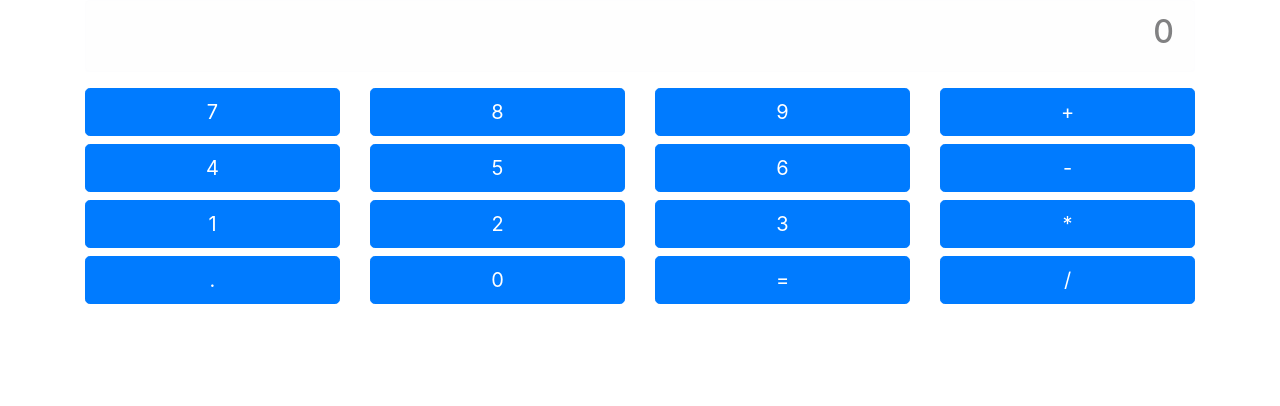
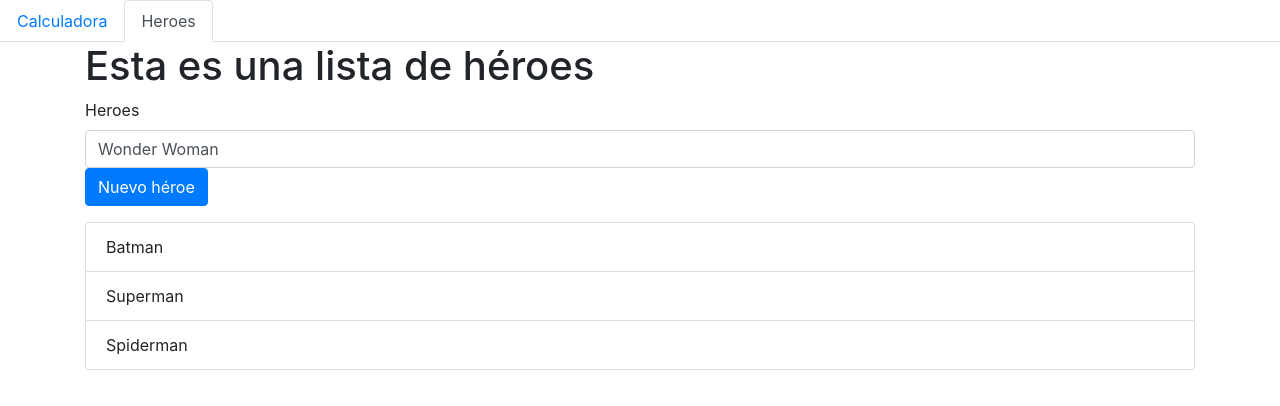
Before and after one commit to rojaldo/javascripters, a React (Create React App) app: page / in a window 1280 px wide. Shown: the top 406 px of the page. Built offline with nearby package versions, Linux system fonts and the light colour scheme.

Commit message:
Component heroes added

```diff
--- a/src/App.js
+++ b/src/App.js
@@ -1,8 +1,19 @@
-import {Calculator} from './components/calculator/calculator'
+import { Calculator } from './components/calculator/calculator';
+import { Heroes } from './components/heroes/heroes';
+import Tabs from 'react-bootstrap/Tabs';
+import Tab from 'react-bootstrap/Tab';
 
 function App() {
   return (
-    <Calculator></Calculator>
+    <Tabs defaultActiveKey="heroes" id="uncontrolled-tab-example">
+      <Tab eventKey="calculator" title="Calculadora">
+        <Calculator></Calculator>
+      </Tab>
+      <Tab eventKey="heroes" title="Heroes">
+        <Heroes></Heroes>
+      </Tab>
+    </Tabs>
+
   );
 }
 
--- /dev/null
+++ b/src/components/heroes/heroes.js
@@ -0,0 +1,41 @@
+import React, { Component } from 'react';
+import './heroes.css';
+
+export class Heroes extends Component {
+    constructor(props) {
+        super(props);
+        this.state = {nuevoHeroe: "Wonder Woman", heroes: ["Batman", "Superman", "Spiderman"]};
+    }
+
+    handleChange(event){
+        this.setState({nuevoHeroe: event.target.value})
+    }
+
+    handleClick(){
+        const temp = [...this.state.heroes, this.state.nuevoHeroe];
+        this.setState({heroes: temp});
+    }
+
+    render() {
+        const listHeroes = this.state.heroes.map((hero, index) => <li className="list-group-item" key={index} id={'hero-li-' + index}>{hero}</li>);
+        console.log(listHeroes);
+        return (
+            <div className="container">
+                <h1>Esta es una lista de héroes</h1>
+                <div className="form-group">
+                    <label for="">Heroes</label>
+                    <input type="text"
+                        className="form-control" name="" id="" aria-describedby="helpId" placeholder=""
+                        value={this.state.nuevoHeroe} onChange={(event)=>this.handleChange(event)}/>
+                    <button type="button" class="btn btn-primary" onClick={()=>this.handleClick()}>Nuevo héroe</button>
+                </div>
+                <ul className="list-group">
+                    {listHeroes}
+                </ul>
+            </div>
+        );
+
+    }
+}
+
+export default Heroes;
```
Also changed, not shown: src/components/heroes/heroes.css (added).
